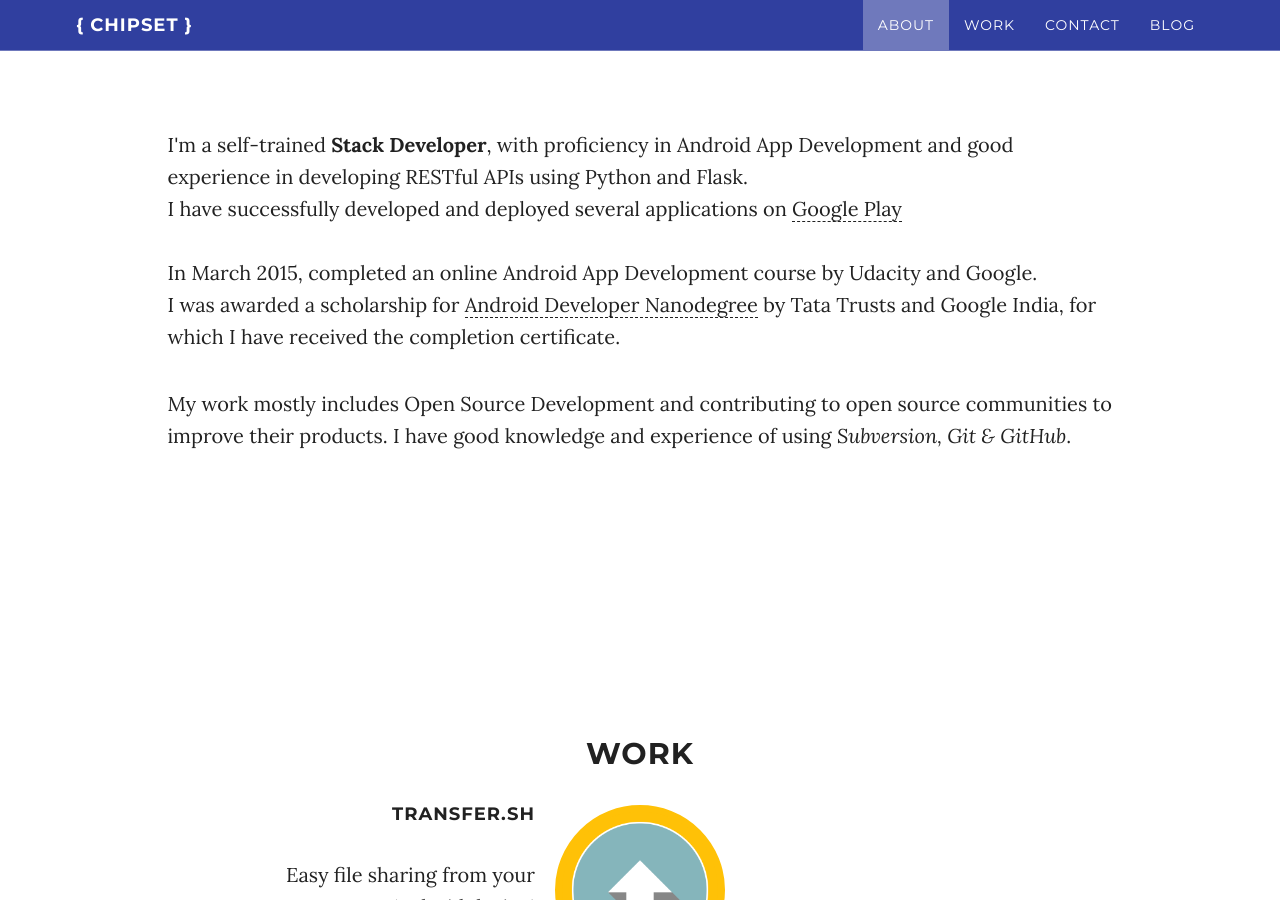
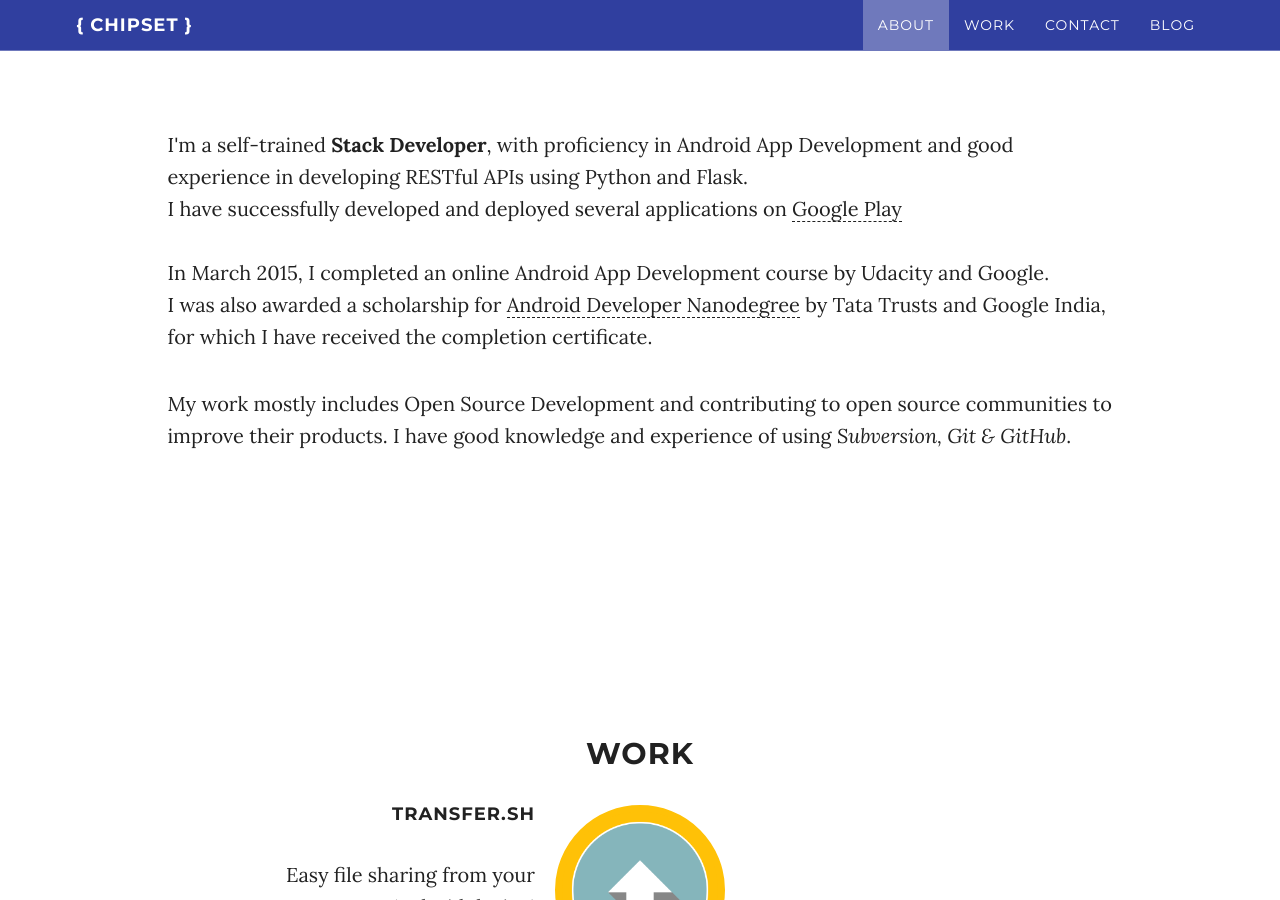
Before and after one commit to kartikarora/kartikarora.me, a Jekyll site: the page built from index.html, in a window 1280 px wide and 900 px high, scrolled down 1163 px. Built offline with Jekyll 4.4.1, drawn with Linux system fonts in a browser that asks for light colours; nearby versions of some CDN libraries; emoji names are drawn with the system emoji font; comment, search, counter and statistics services are not loaded; some of the changed text lies outside the part shown.

Commit message:
Updated about and revels

```diff
--- a/_config.yml
+++ b/_config.yml
@@ -109,9 +109,9 @@
   - image: "/img/timeline/tt15.png"
     date: "TechTatva'15"
     description: "Team Lead for college techfest app.<br>Download App from <a href=\"https://play.google.com/store/apps/details?id=chipset.techtatva\" target=\"_blank\">Play Store</a><br>View it on <a href=\"https://github.com/kartikarora/TechTatva\" target=\"_blank\"><i class=\"fa fa-github\"></i></a>"
-  - image: "/img/timeline/revels15.png"
-    date: "Revels'15"
-    description: "Android app for college cultural fest.<br>Download App from <a href=\"https://play.google.com/store/apps/details?id=chipset.revels\" target=\"_blank\">Play Store</a><br>View it on <a href=\"https://github.com/kartikarora/Revels\" target=\"_blank\"><i class=\"fa fa-github\"></i></a>"
+  - image: "/img/timeline/revels16.png"
+    date: "Revels'16"
+    description: "Team Lead for college for college cultural fest.<br>Download App from <a href=\"https://play.google.com/store/apps/details?id=chipset.revels\" target=\"_blank\">Play Store</a><br>View it on <a href=\"https://github.com/kartikarora/Revels\" target=\"_blank\"><i class=\"fa fa-github\"></i></a>"
   - image: "/img/timeline/default.png"
     date: "Potato Library"
     description: "Easy to use Utility library for Android.<br>Get it on <a href=\"http://kartikarora.me/Potato-Library\" target=\"_blank\"><i class=\"fa fa-github\"></i></a>"
--- a/about.html
+++ b/about.html
@@ -12,9 +12,9 @@
     <br>I have successfully developed and deployed several applications on <a
         href="https://play.google.com/store/apps/developer?id=Kartik Arora" target="_blank">Google Play</a>
     <br>
-    <br>In March 2015, completed an online Android App Development course by Udacity and Google.
-    <br>I was awarded a scholarship for <a href="/blog/Android-Developer-Nanodegree">Android Developer Nanodegree</a> by
-    Tata Trusts and Google India, for which I have received the completion certificate.
+    <br>In March 2015, I completed an online Android App Development course by Udacity and Google.
+    <br>I was also awarded a scholarship for <a href="/blog/Android-Developer-Nanodegree">Android Developer
+    Nanodegree</a> by Tata Trusts and Google India, for which I have received the completion certificate.
 </p>
 <p style="text-align: left;">
     My work mostly includes Open Source Development and contributing to open source communities to improve their
```
Also changed, not shown: img/timeline/revels15.png (deleted), img/timeline/revels16.png (added).
